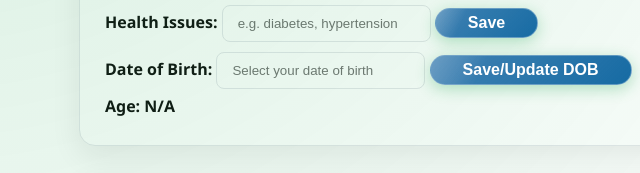
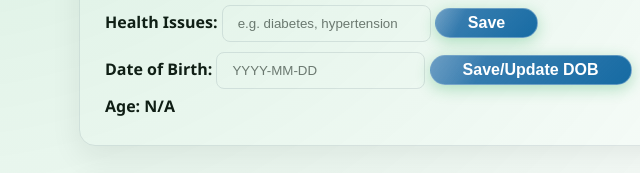
Before and after one commit to synt4x-an0ndo/ingrechec, a website: page public/dashboard.html in a window 1280 px wide. Shown: the part 442-615 px from the top of the page, 81-721 px from the left. Drawn offline with nearby package versions, Linux system fonts and the light colour scheme; sample sign-in values are in the browser's storage.

Commit message:
Update dashboard.html

```diff
--- a/public/dashboard.html
+++ b/public/dashboard.html
@@ -110,7 +110,7 @@
       </p>
       <p>
         <strong>Date of Birth:</strong>
-        <input type="text" id="userDOB" onchange="calculateAge()" placeholder="Select your date of birth">
+        <input type="text" id="userDOB" onchange="calculateAge()" placeholder="YYYY-MM-DD">
         <button class="btn analyze" onclick="saveDOB()">Save/Update DOB</button>
       </p>
       <div class="age">
```
